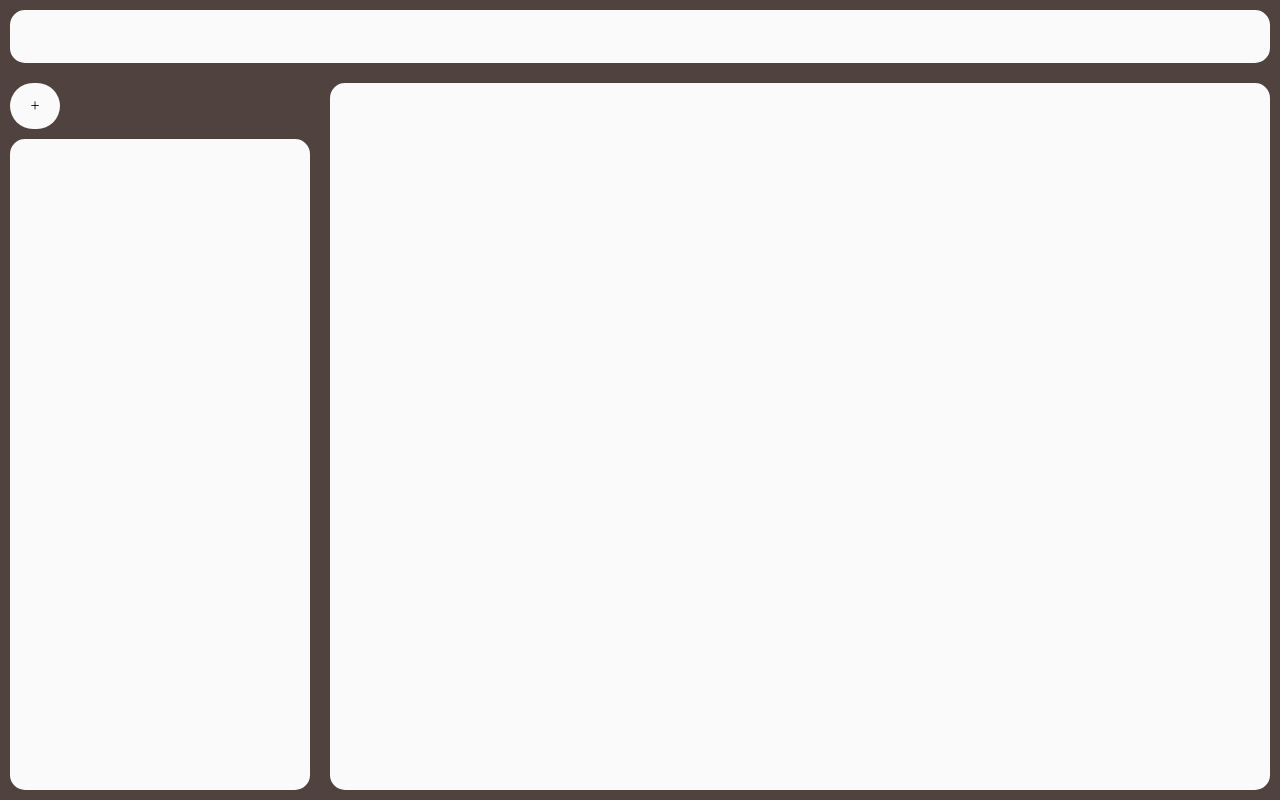
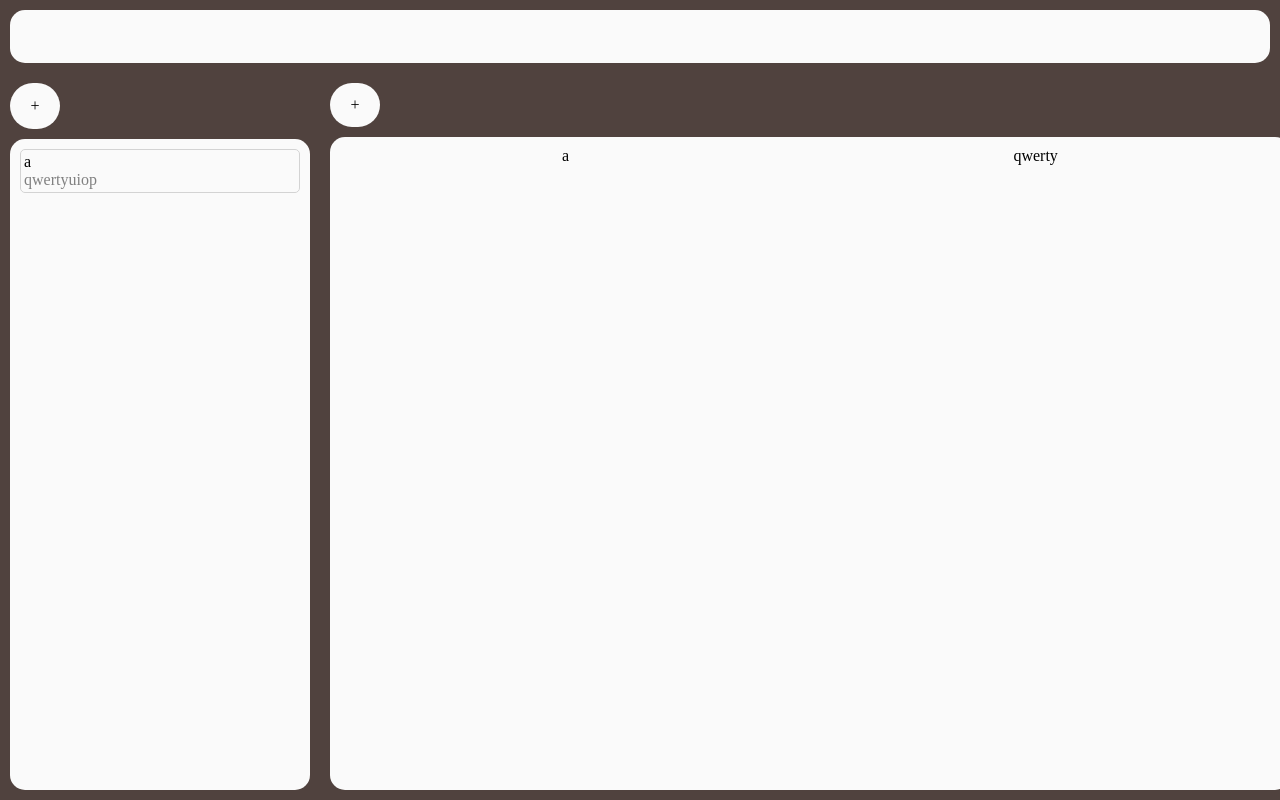
Before and after one commit to AlecBongard/todo-list, a website built with webpack: page dist/index.html in a window 1280 px wide. Built offline with nearby package versions, Linux system fonts and the light colour scheme.

Commit message:
Add todo refresh function

```diff
--- a/src/domUpdate.js
+++ b/src/domUpdate.js
@@ -2,6 +2,7 @@
 import { Library } from "./items";
 
 const projects = document.querySelector(".projects-content");
+const todos = document.querySelector(".todos-content")
 
 const DOMUpdate = (function DOMUpdate() {
   const toggleForm = function toggleForm(form) {
@@ -11,6 +12,27 @@ const DOMUpdate = (function DOMUpdate() {
       form.style.display = "block";
     }
   };
+
+  const todoRefresh = function todoRefresh(proj){
+    todos.textContent = "";
+
+    proj.tasks.forEach((task)=>{
+        const taskContainer = document.createElement("div");
+        taskContainer.classList.add("task");
+
+        const taskTitle = document.createElement("p");
+        taskTitle.classList.add("task-title");
+        taskTitle.textContent = task.title;
+
+        const taskDesc = document.createElement("p");
+        taskDesc.classList.add("task-desc");
+        taskDesc.textContent = task.desc;
+
+        todos.appendChild(taskContainer);
+        taskContainer.appendChild(taskTitle);
+        taskContainer.appendChild(taskDesc);
+    });
+  }
 
   const projRefresh = function projRefresh() {
     projects.textContent = "";
@@ -30,10 +52,11 @@ const DOMUpdate = (function DOMUpdate() {
       projects.appendChild(proj);
       proj.appendChild(projTitle);
       proj.appendChild(projDesc);
+
     });
   };
 
-  return { projRefresh, toggleForm };
+  return { projRefresh, toggleForm, todoRefresh };
 })();
 
 export { DOMUpdate };
--- a/src/index.js
+++ b/src/index.js
@@ -1,6 +1,6 @@
 // eslint-disable-next-line no-unused-vars
 import css from "./style.css";
-import { projFactory, Library } from "./items";
+import { projFactory, Library, taskFactory } from "./items";
 import { DOMUpdate } from "./domUpdate";
 
 const projForm = document.querySelector(".proj-form");
@@ -9,6 +9,19 @@ const projSubmit = document.querySelector("#proj-submit");
 const projTitle = document.querySelector("#proj-title");
 const projDate = document.querySelector("#proj-date");
 const projDesc = document.querySelector("#proj-desc");
+
+const todoForm = document.querySelector(".todo-form");
+const todoResize = document.querySelector(".new-todo");
+
+const firstProj = projFactory("a", "1", "qwertyuiop");
+firstProj.tasks.push(
+    taskFactory("a", "1", "qwerty", "low")
+);
+
+
+Library.projects.push(firstProj);
+DOMUpdate.projRefresh();
+DOMUpdate.todoRefresh(firstProj);
 
 projSubmit.addEventListener("click", (event) => {
   event.preventDefault();
@@ -32,9 +45,25 @@ projResize.addEventListener("click", () => {
 
   if (inputContainer.classList.contains("proj-big")) {
     inputContainer.classList.remove("proj-big");
+    projResize.textContent = "+";
     DOMUpdate.toggleForm(projForm);
   } else {
+    projResize.textContent = "-";
     inputContainer.classList.add("proj-big");
     setTimeout(() => DOMUpdate.toggleForm(projForm), 425);
   }
 });
+
+todoResize.addEventListener("click", ()=>{
+    const inputContainer = todoResize.parentNode;
+
+    if (inputContainer.classList.contains("todo-big")) {
+        inputContainer.classList.remove("todo-big");
+        todoResize.textContent = "+";
+        DOMUpdate.toggleForm(todoForm);
+      } else {
+        inputContainer.classList.add("todo-big");
+        todoResize.textContent = "-";
+        setTimeout(() => DOMUpdate.toggleForm(todoForm), 425);
+      }
+});
--- a/src/items.js
+++ b/src/items.js
@@ -4,7 +4,7 @@ const Library = (function Library() {
   return { projects };
 })();
 
-const taskFactory = function taskFactory(title, desc, dueDate, prio) {
+const taskFactory = function taskFactory(title, dueDate, desc, prio) {
   const editTask = function editTask(part, input) {
     this.part = input;
   };
--- a/src/style.css
+++ b/src/style.css
@@ -43,7 +43,7 @@ header {
   flex-direction: column;
 }
 
-.proj-controls {
+.controls {
   width: 50px;
   height: 50px;
   background-color: #fafafa;
@@ -64,6 +64,16 @@ header {
 .proj-form {
   display: none;
 }
+
+.todo-form {
+    display: none;
+}
+
+.todo-big {
+    height: 30%;
+    width: 30%;
+    transition: height 0.5s, width 0.5s;
+  }
 
 .projects-content {
   background-color: #fafafa;
@@ -94,11 +104,25 @@ header {
 .todos {
   grid-area: todo;
   padding: 10px;
+  display: flex;
+  flex-direction: column;
 }
+
+
 
 .todos-content {
   background-color: #fafafa;
   height: 100%;
   width: 100%;
   border-radius: 15px;
+  padding: 10px;
 }
+
+.task{
+    display: flex;
+    justify-content: space-around;
+}
+
+.task:hover{
+    border: 1px solid grey;
+}
```
Also changed, not shown: dist/index.html, dist/main.js.
